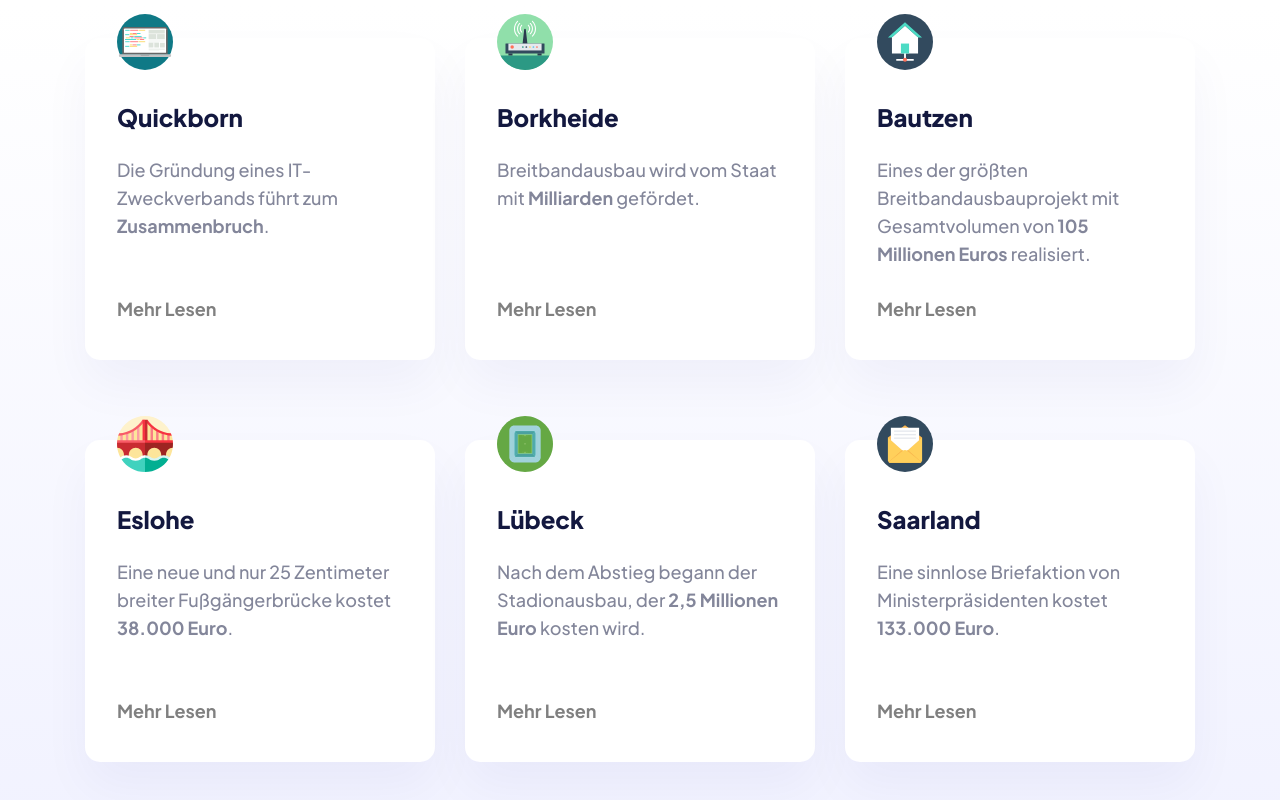
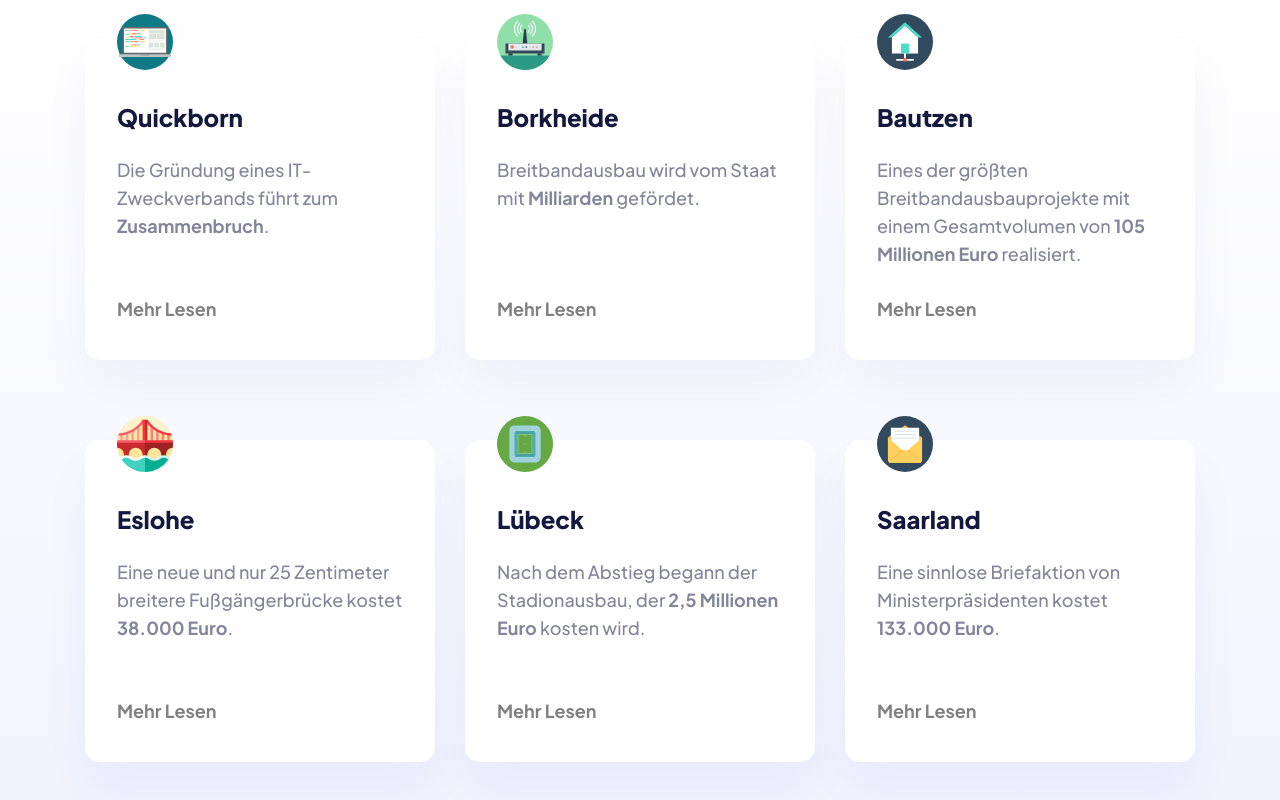
Before and after one commit to Christ-Kevin/HA, a plain HTML site: page index.html in a window 1280 px wide. Shown: the part 654-1454 px from the top of the page. Drawn offline with nearby package versions, Linux system fonts and the light colour scheme.

Commit message:
index updated

```diff
--- a/index.html
+++ b/index.html
@@ -92,14 +92,13 @@
                 </div>
                 <div class="courses__course design">
                     <h3>Bautzen</h3>
-                    <p>Eines der größten
-                        Breitbandausbauprojekt mit Gesamtvolumen von <strong>105 Millionen Euros</strong> realisiert.
+                    <p>Eines der größten Breitbandausbauprojekte mit einem Gesamtvolumen von <strong>105 Millionen Euro</strong> realisiert.
                     </p>
                     <a href="/page3_Planungsfehler.html" class="link">Mehr Lesen</a>
                 </div>
                 <div class="courses__course photography">
                     <h3>Eslohe</h3>
-                    <p>Eine neue und nur 25 Zentimeter breiter Fußgängerbrücke kostet <strong>38.000 Euro</strong>.</p>
+                    <p>Eine neue und nur 25 Zentimeter breitere Fußgängerbrücke kostet <strong>38.000 Euro</strong>.</p>
                     <a href="/page4_Wasser.html" class="link">Mehr Lesen</a>
                 </div>
                 <div class="courses__course crypto">
```
